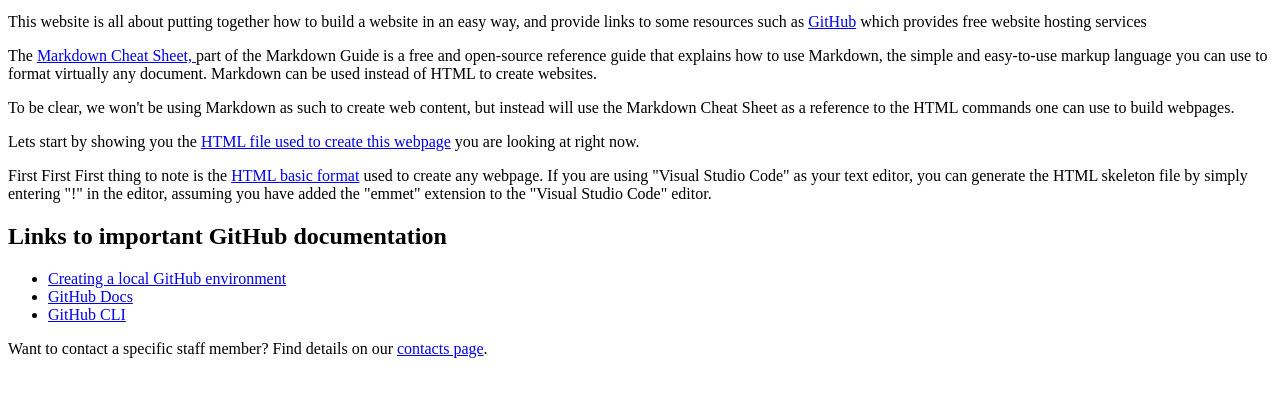
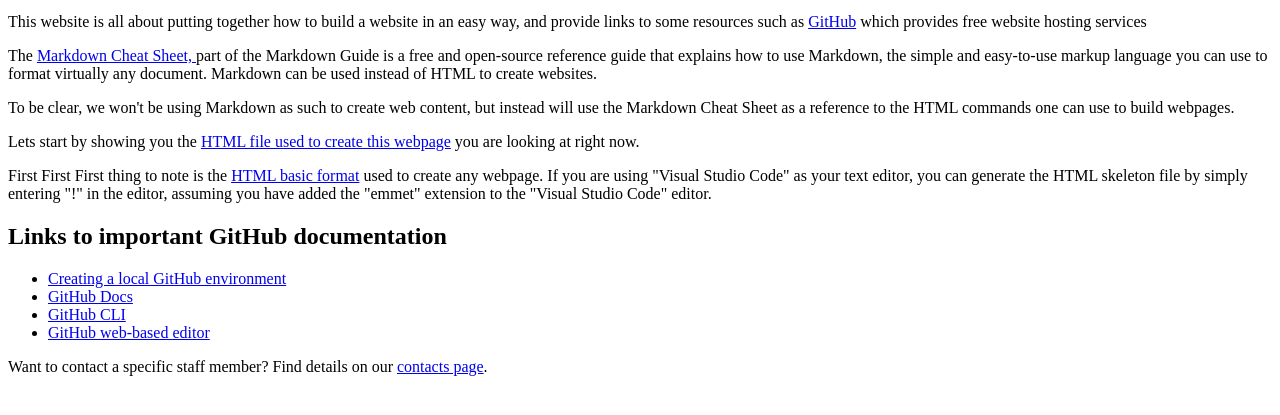
Before and after one commit to mercadofred/mercadofred.github.io, a plain HTML site: page index.html in a window 1280 px wide. Shown: the part 189-604 px from the top of the page. Drawn offline with Linux system fonts and the light colour scheme.

Commit message:
commit message 03

```diff
--- a/index.html
+++ b/index.html
@@ -38,12 +38,15 @@
       <li><a href="https://docs.github.com/en/contributing/setting-up-your-environment-to-work-on-github-docs/creating-a-local-environment">Creating a local GitHub environment</a>
       <li><a href="https://docs.github.com/en">GitHub Docs</a>
       <li><a href="https://cli.github.com/">GitHub CLI</a></li>
+      <li><a href="https://docs.github.com/en/codespaces/the-githubdev-web-based-editor/">GitHub web-based editor</a></li>
+
+
     </ul>
 
-  <p>
-  Want to contact a specific staff member? Find details on our
-  <a href="contacts.html">contacts page</a>.
-  </p>
+    <p>
+    Want to contact a specific staff member? Find details on our
+    <a href="contacts.html">contacts page</a>.
+    </p>
 
 
   </body>
```
